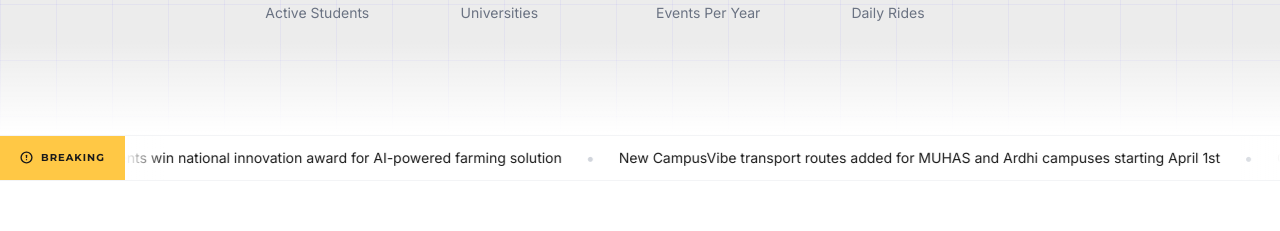
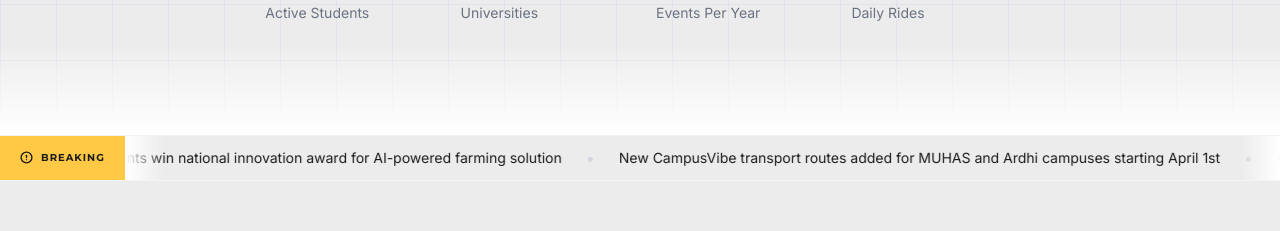
Before and after one commit to Stark-Priver/campusvibe, a Next.js app in the folder campusvibe/: page / in a window 1280 px wide. Shown: the part 780-1011 px from the top of the page. Built offline with nearby package versions, Linux system fonts and the light colour scheme.

Commit message:
ui: [root-of-the-server]__f6c58227._.js.map, 00000430.meta (+20 more) [2026-03-15 14:20:23]

```diff
--- a/campusvibe/src/components/home/AwardsBlock.tsx
+++ b/campusvibe/src/components/home/AwardsBlock.tsx
@@ -5,7 +5,7 @@ import { awardsNominees } from "@/lib/data"
 
 export default function AwardsBlock() {
   return (
-    <section className="py-20 bg-white overflow-hidden border-y border-gray-100">
+    <section className="py-20 bg-[#ECECEC] overflow-hidden border-y border-gray-100">
       <div className="max-w-7xl mx-auto px-4 sm:px-6 lg:px-8">
         <div className="grid grid-cols-1 lg:grid-cols-2 gap-12 items-center">
 
--- a/campusvibe/src/components/home/BreakingNewsTicker.tsx
+++ b/campusvibe/src/components/home/BreakingNewsTicker.tsx
@@ -7,7 +7,7 @@ export default function BreakingNewsTicker() {
   const doubled = [...breakingNews, ...breakingNews]
 
   return (
-    <div className="bg-white border-y border-gray-100 overflow-hidden">
+    <div className="bg-[#ECECEC] border-y border-gray-100 overflow-hidden">
       <div className="flex items-stretch h-11">
 
         {/* Label */}
--- a/campusvibe/src/components/home/FeaturedEvents.tsx
+++ b/campusvibe/src/components/home/FeaturedEvents.tsx
@@ -13,7 +13,7 @@ const categoryDot: Record<string, string> = {
 
 export default function FeaturedEvents() {
   return (
-    <section className="py-20 bg-white">
+    <section className="py-20 bg-[#ECECEC]">
       <div className="max-w-7xl mx-auto px-4 sm:px-6 lg:px-8">
 
         {/* Section header */}
--- a/campusvibe/src/components/home/NewsFeed.tsx
+++ b/campusvibe/src/components/home/NewsFeed.tsx
@@ -99,7 +99,7 @@ export default function NewsFeed() {
   const [featured, ...rest] = newsArticles
 
   return (
-    <section className="py-20 bg-white">
+    <section className="py-20 bg-[#ECECEC]">
       <div className="max-w-7xl mx-auto px-4 sm:px-6 lg:px-8">
 
         {/* Section header */}
```
